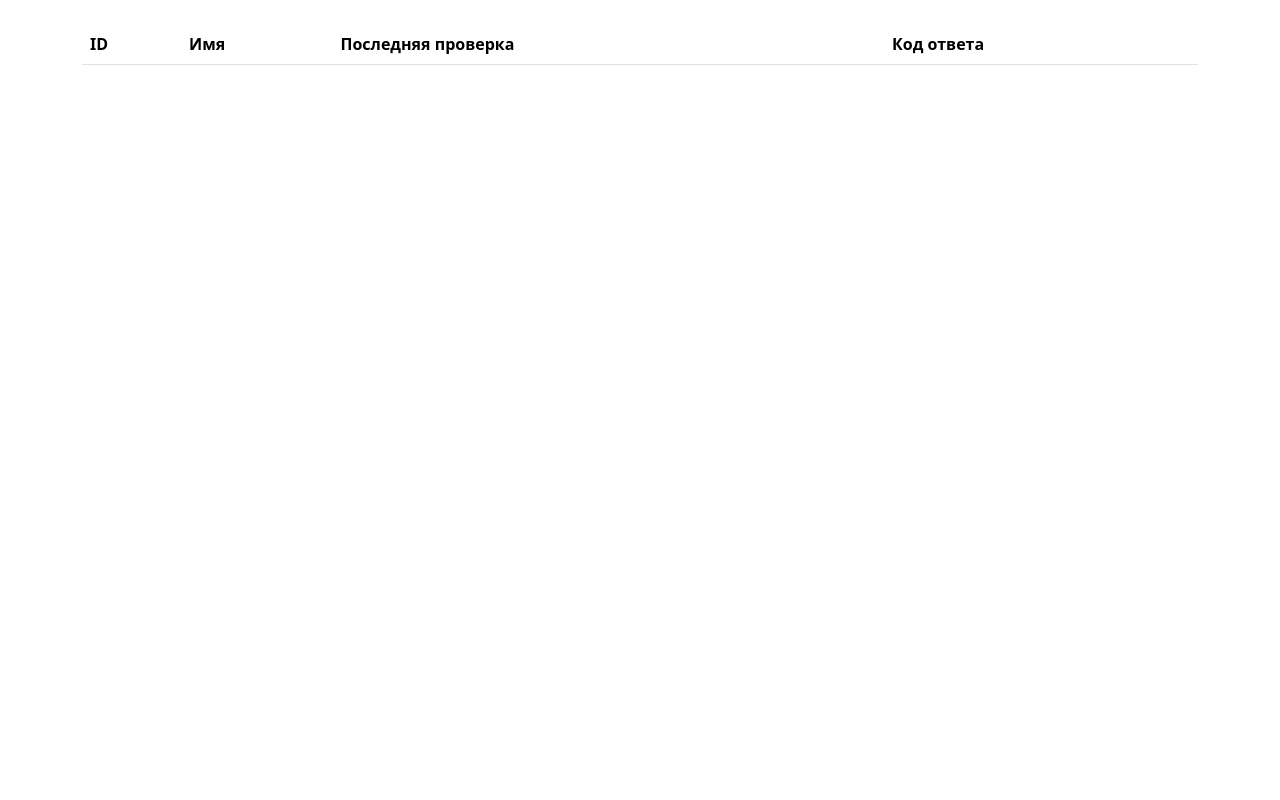
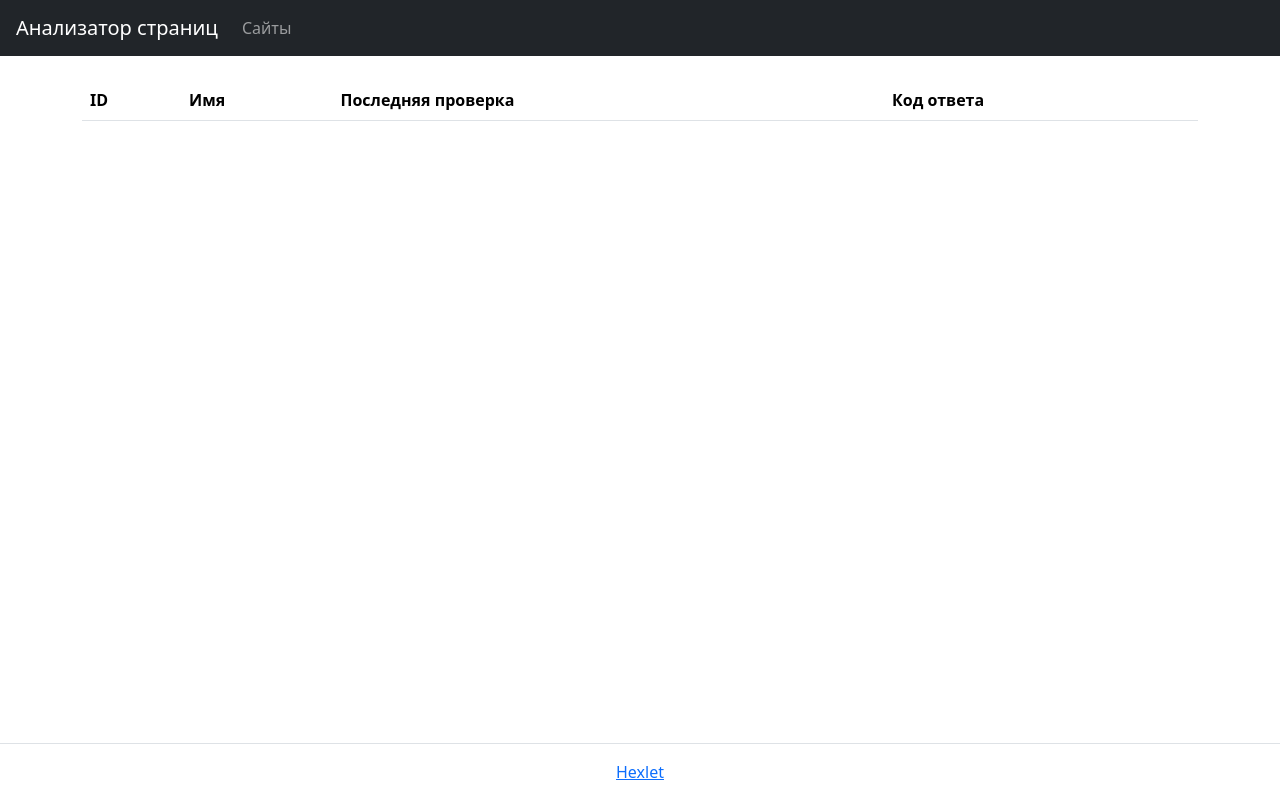
Before and after one commit to chustovalena/python-project-83, a Flask app: page /urls in a window 1280 px wide. Run offline with Flask 3, Linux system fonts and the light colour scheme; data that the repository does not hold is empty; some libraries are stand-ins or nearby versions.

Commit message:
update base.html

```diff
--- a/page_analyzer/templates/base.html
+++ b/page_analyzer/templates/base.html
@@ -2,12 +2,24 @@
 <html lang="en">
     <head>
         <meta charset="utf-8">
-        <title>{% block title %}Page Analyzer{% endblock %}</title>
+        <meta name="viewport" content="width=device-width, initial-scale=1, shrink-to-fit=no">
+        <meta name="description" content="Third project for Hexlet.io">
         <link href="https://cdn.jsdelivr.net/npm/bootstrap@5.3.8/dist/css/bootstrap.min.css" rel="stylesheet" integrity="sha384-sRIl4kxILFvY47J16cr9ZwB07vP4J8+LH7qKQnuqkuIAvNWLzeN8tE5YBujZqJLB" crossorigin="anonymous">
+        <title>Анализатор страниц</title>
     </head>
-    <body>
-
-        <div class="container py-4">
+    <body class="min-vh-100 d-flex flex-column">
+    <header class="flex-shrink-0">
+        <nav class="navbar navbar-expand-md navbar-dark bg-dark px-3">
+            <a class="navbar-brand" href="/">Анализатор страниц</a>
+            <div id="navbarNav">
+                <ul class="navbar-nav">
+                    <li class="nav-item"><a class="nav-link " href="/urls">Сайты</a></li>
+                </ul>
+            </div>
+        </nav>
+    </header>
+    <main class="flex-grow-1">
+        <div class="container-fluid px-0">
             {% with messages = get_flashed_messages(with_categories=true) %}
                 {% if messages %}
                     {% for category, message in messages %}
@@ -18,8 +30,19 @@
                     {% endfor %}
                 {% endif %}
             {% endwith %}
+        </div>
+        <div class="container py-4">
             {% block content %}{% endblock %}
         </div>
-        <script src="https://cdn.jsdelivr.net/npm/bootstrap@5.3.8/dist/js/bootstrap.bundle.min.js" integrity="sha384-FKyoEForCGlyvwx9Hj09JcYn3nv7wiPVlz7YYwJrWVcXK/BmnVDxM+D2scQbITxI" crossorigin="anonymous"></script>
+    </main>
+
+    <footer class="border-top py-3 mt-5 flex-shrink-0">
+        <div class="container-lg">
+            <div class="text-center">
+                <a href="https://ru.hexlet.io/" target="_blank">Hexlet</a>
+            </div>
+        </div>
+    </footer>
+    <script src="https://cdn.jsdelivr.net/npm/bootstrap@5.3.8/dist/js/bootstrap.bundle.min.js" integrity="sha384-FKyoEForCGlyvwx9Hj09JcYn3nv7wiPVlz7YYwJrWVcXK/BmnVDxM+D2scQbITxI" crossorigin="anonymous"></script>
     </body>
 </html>
```
